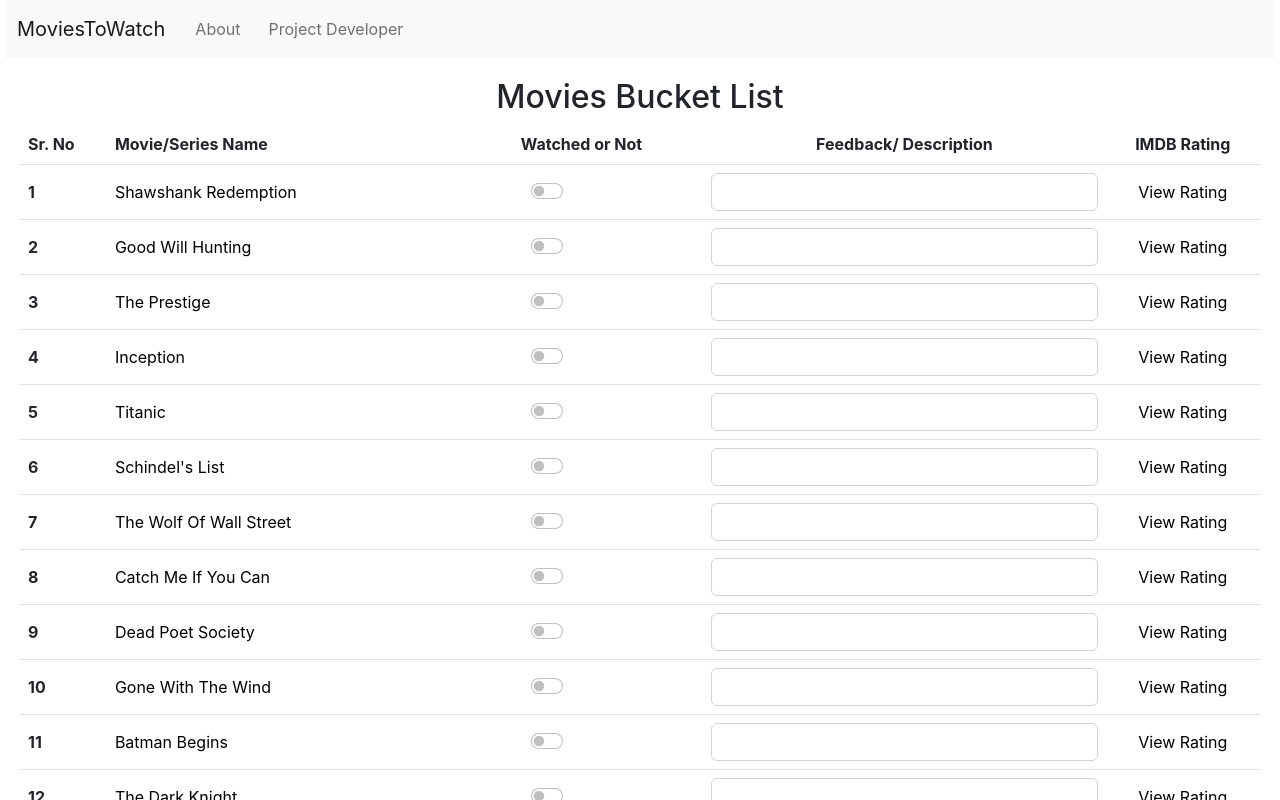
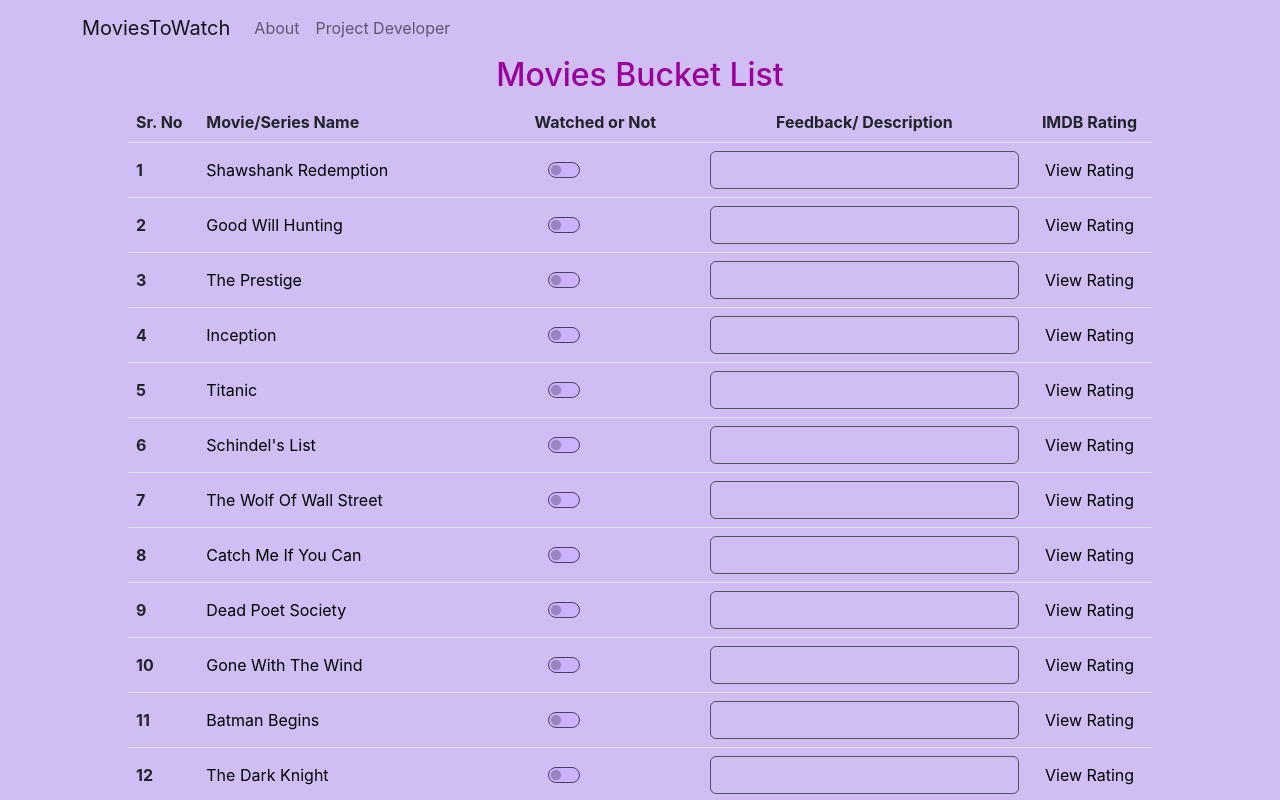
Before and after one commit to Niraj2003/MyMovies, a React (Create React App) app: page / in a window 1280 px wide. Shown: the top 800 px of the page. Built offline with nearby package versions, Linux system fonts and the light colour scheme.

Commit message:
Fixed Navbar Button, Include colours

```diff
--- a/package.json
+++ b/package.json
@@ -7,9 +7,10 @@
     "@testing-library/jest-dom": "^5.16.4",
     "@testing-library/react": "^13.3.0",
     "@testing-library/user-event": "^13.5.0",
-    "bootstrap": "^5.2.0",
+    "bootstrap": "^5.2.2",
     "gh-pages": "^4.0.0",
     "react": "^18.2.0",
+    "react-bootstrap": "^2.5.0",
     "react-dom": "^18.2.0",
     "react-router-dom": "^6.3.0",
     "react-scripts": "5.0.1",
--- a/src/components/About.js
+++ b/src/components/About.js
@@ -1,15 +1,15 @@
 import React from 'react'
-
+import './Table.css'
 function About() {
   return (
     <div id='about'>
-        <dl className='mx-5' style={{ display: 'block', marginTop: '1em',marginBottom: '1em',marginLeft: 0,marginRight: 0}}>
+        <dl className='mx-10'>
             <dt  style={{ fontSize: 20}}>About Project :</dt>
-            <dd style={{ fontSize: 18 }}> &ensp;&ensp; This is the app of some collected movies and web series, in that user can add movies in given
+            <dd style={{ fontSize: 18 }}> &ensp; <ul>This is the app of some collected movies and web series, in that user can add movies in given
                 movie-list and user also see brief about movie by clicking on moviename and can view rating of
-                that movie on famous site IMDB</dd>
+                that movie on famous site IMDB</ul> </dd>
             <dt  style={{ fontSize: 20 }}>Technologies Used :</dt>
-            <dd  style={{ fontSize: 18 }} > &ensp;&ensp; ReactJS, Html, CSS, JS, Bootstrap</dd>
+            <dd  style={{ fontSize: 18 }} > &ensp;<ul>ReactJS, Html, CSS, JS, Bootstrap</ul> </dd>
         </dl>
     </div>
   )
--- a/src/components/Myfooter.js
+++ b/src/components/Myfooter.js
@@ -13,7 +13,7 @@
                 <a href="https://www.linkedin.com/in/niraj-amrutkar/" target="_blank" rel="noopener noreferrer" className="fa fa-linkedin"> </a>
                 <a href="https://github.com/Niraj2003" target="_blank" rel="noopener noreferrer" className="fa fa-github"> </a>
             </div>
-            <div className="bottom " > <center>Made By <a href='https://www.linkedin.com/in/niraj-amrutkar/' target="_blank" rel="noopener noreferrer">Niraj Amrutkar</a></center> </div>
+            <div className="pb-3" > <center>Made By <a href='https://www.linkedin.com/in/niraj-amrutkar/' target="_blank" rel="noopener noreferrer">Niraj Amrutkar</a></center> </div>
         </div>
 
 
--- a/src/components/Table.css
+++ b/src/components/Table.css
@@ -1,13 +1,42 @@
 .tdata{
-    margin: 20px;
+    margin-left: 10%;
+    margin-right: 10%;
 }
 tr, th{
     vertical-align: middle;
     /* text-align: center; */
 }
-.form-switch{
-    margin-left: 10px;
+tr:hover {
+    background-color: #cdb2ff;
+    color: black;
 }
-tr:hover {
-    background-color: #f2f2f2;
+th:hover{
+    color: black;
 }
+a:hover{
+    color: black;
+}
+h2{
+    color: rgb(153, 0, 153);
+}
+.fs{
+    margin-right: 100px;
+}
+.form-check-input:checked {
+    background-color: #cdb2ff;
+    border-color: #4b415d;
+    color: #4b415d;
+}
+.form-check-input{
+    background-color: #cdb2ff;
+    border-color: #4b415d;
+}
+.form-control{
+    background-color: #d0bdf4;
+    border: 1px solid #4f555c;
+}
+#about{
+    margin-left: 10%;
+    margin-right: 10%;
+    margin-top: 3%;
+}
--- a/src/components/Table.js
+++ b/src/components/Table.js
@@ -1,5 +1,6 @@
 import 'bootstrap/dist/css/bootstrap.min.css';
 import './Table.css';
+import Form from 'react-bootstrap/Form';
 
 const movielist = ["Shawshank Redemption",
 "Good Will Hunting ",
@@ -99,7 +100,7 @@
     }
 
     const handleMouseEnter = e => {
-        e.target.style.color = "blue";
+        e.target.style.color = "#371d53";
     }
 
     const handleMouseLeave = e => {
@@ -112,7 +113,7 @@
     var url = `https://www.google.com/search?q=`;
     return (
         <div className='tdata'>
-            <center><h2>Movies Bucket List</h2></center>
+            <center><h2 >Movies Bucket List</h2></center>
             <table className="table caption-top fs-6 ">
                 <thead>
                     <tr>
@@ -131,19 +132,23 @@
                         <td><a onMouseEnter={handleMouseEnter} onMouseLeave={handleMouseLeave} href={url+name+" movie"} target="_blank" rel="noopener noreferrer" style={{color: 'black',textDecoration: 'none'} }> {name}</a></td>
                         <td>
                         <center>
-                            <div className="form-check form-switch">
+                            {/* <div className="form-check form-switch">
                                 <input className="form-check-input"  type="checkbox" role="switch" id="flexSwitchCheckDefault"/>
-                            </div>
+                            </div> */}
+                            <center>
+                            <Form.Check className='fs' type="switch" id="custom-switch " />
+                            </center>
+
                         </center>
                         </td>
                         <td> <input className="form-control" type="text" placeholder="" aria-label="default input example"></input> </td>
                         <td><center><a onMouseEnter={handleMouseEnter} onMouseLeave={handleMouseLeave} href={urlle+name+urlri} target="_blank" rel="noopener noreferrer" style={{color: 'black',textDecoration: 'none'} }> View Rating</a></center></td>
                     </tr>
                 ))}
-
+{/*
                 <tr>
                     <th >{serialnum++} </th>
-                    <td > <input class="form-control" placeholder='Movie Name'></input> </td>
+                    <td > <input className="form-control" placeholder='Movie Name'></input> </td>
                     <td>
                     <center>
                         <div className="form-check form-switch">
@@ -152,15 +157,12 @@
 
                     </center>
                     </td>
-                    <td> <input className="form-control" type="text" placeholder="Feedback" aria-label="default input example"></input> </td>
+                    <td> <input className="form-control" type="text" placeholder="Feedback" ></input> </td>
                     <td></td>
-                </tr>
+                </tr> */}
 
                 </tbody>
             </table>
-            <div>
-            <center><button type="button" className="btn btn-secondary">Add & Save</button></center>
-            </div>
         </div>
     );
 }
--- a/src/components/Top.css
+++ b/src/components/Top.css
@@ -1,4 +1,14 @@
-.navbar{
-    margin-left: 5px;
-    margin-right: 5px;
+/* .navbar{
+    background-color: #8458B3;
+    color: #8458B3;
 }
+.container-fluid{
+    background-color: #8458B3;
+}
+.navb{
+    color: #8458B3;
+    background-color: #8458B3;
+}
+.colp{
+    background-color: #8458B3;
+} */
--- a/src/components/Top.js
+++ b/src/components/Top.js
@@ -1,30 +1,54 @@
-import 'bootstrap/dist/css/bootstrap.min.css';
-import './Top.css';
+// import 'bootstrap/dist/css/bootstrap.min.css';
+// import './Top.css';
+
+// function Top() {
+//     return (
+//         <div className='navb'>
+//             <nav className="navbar navbar-expand-lg bg-light">
+//                 <div className="container-fluid">
+//                     <a className="navbar-brand" href="https://niraj2003.github.io/MyMovies/">MoviesToWatch</a>
+//                     <button className="navbar-toggler" type="button" data-bs-toggle="collapse" data-bs-target="/navbarSupportedContent" aria-controls="navbarSupportedContent" aria-expanded="false" aria-label="Toggle navigation">
+//                     <span className="navbar-toggler-icon"></span>
+//                     </button>
+//                     <div className="collapse navbar-collapse" id="navbarSupportedContent">
+//                         <ul className="navbar-nav me-auto mb-2 mb-lg-0">
+//                             <li className="nav-item">
+//                             <button style={{border: 'none', background: 'none' } }><Link className="nav-link" activeClass="active" to="about" spy={true} smooth={true}>About</Link></button>
+//                             </li>
+
+//                             <li className="nav-item">
+//                             <button style={{border: 'none', background: 'none' } }><Link className="nav-link" activeClass="active" to="footer" spy={true} smooth={true}>Project Developer</Link></button>
+//                             </li>
+//                         </ul>
+//                     </div>
+//                 </div>
+//             </nav>
+//         </div>
+//     );
+// }
+// export default Top;
+import Container from 'react-bootstrap/Container';
+import Nav from 'react-bootstrap/Nav';
+import Navbar from 'react-bootstrap/Navbar';
 import {Link} from 'react-scroll';
 
-function Top(props) {
-    return (
-        <div className='navb'>
-            <nav className="navbar navbar-expand-lg bg-light">
-                <div className="container-fluid">
-                    <a className="navbar-brand" href="https://niraj2003.github.io/MyMovies/">MoviesToWatch</a>
-                    <button className="navbar-toggler" type="button" data-bs-toggle="collapse" data-bs-target="/navbarSupportedContent" aria-controls="navbarSupportedContent" aria-expanded="false" aria-label="Toggle navigation">
-                    <span className="navbar-toggler-icon"></span>
-                    </button>
-                    <div className="collapse navbar-collapse" id="navbarSupportedContent">
-                        <ul className="navbar-nav me-auto mb-2 mb-lg-0">
-                            <li className="nav-item">
-                            <button style={{border: 'none', background: 'none' } }><Link className="nav-link" activeClass="active" to="about" spy={true} smooth={true}>About</Link></button>
-                            </li>
+function Top() {
+  return (
+    <Navbar expand="lg" className='nvb'>
+      <Container>
+        <Navbar.Brand href="/">MoviesToWatch</Navbar.Brand>
+        <Navbar.Toggle aria-controls="basic-navbar-nav" />
+        <Navbar.Collapse id="basic-navbar-nav">
+          <Nav className="me-auto">
+            <Link className="nav-link" activeClass="active" to="about" spy={true} smooth={true}>About</Link>
+            {/* <Nav.Link href="/" to="about">Home</Nav.Link> */}
+            <Link className="nav-link" activeClass="active" to="footer" spy={true} smooth={true}>Project Developer</Link>
+            {/* <Nav.Link href="/" to="footer">Project Developer</Nav.Link> */}
+          </Nav>
+        </Navbar.Collapse>
+      </Container>
+    </Navbar>
+  );
+}
 
-                            <li className="nav-item">
-                            <button style={{border: 'none', background: 'none' } }><Link className="nav-link" activeClass="active" to="footer" spy={true} smooth={true}>Project Developer</Link></button>
-                            </li>
-                        </ul>
-                    </div>
-                </div>
-            </nav>
-        </div>
-    );
-}
 export default Top;
--- a/src/index.css
+++ b/src/index.css
@@ -11,3 +11,7 @@
   font-family: source-code-pro, Menlo, Monaco, Consolas, 'Courier New',
     monospace;
 }
+.colp{
+  background-color: #d0bdf4;
+  color: #371d53;
+}
--- a/src/index.js
+++ b/src/index.js
@@ -11,10 +11,12 @@
 const root = ReactDOM.createRoot(document.getElementById('root'));
 root.render(
   <React.StrictMode>
-    <Top/>
-    <TableData/>
-    <About/>
-    <Myfooter/>
+    <div className='colp'>
+      <Top/>
+      <TableData/>
+      <About/>
+      <Myfooter/>
+    </div>
 
   </React.StrictMode>
 );
```
Also changed, not shown: 1 other file (tests, documents, lock files or other folders).
